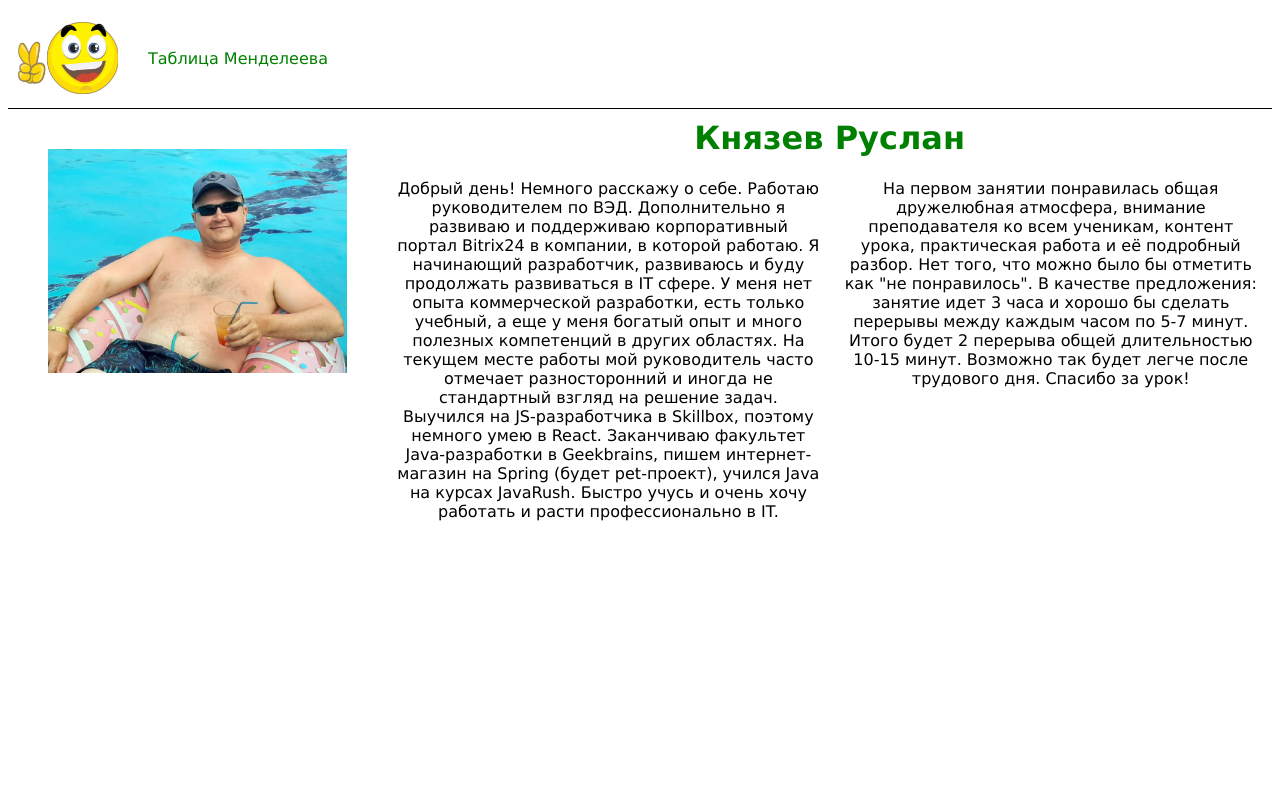
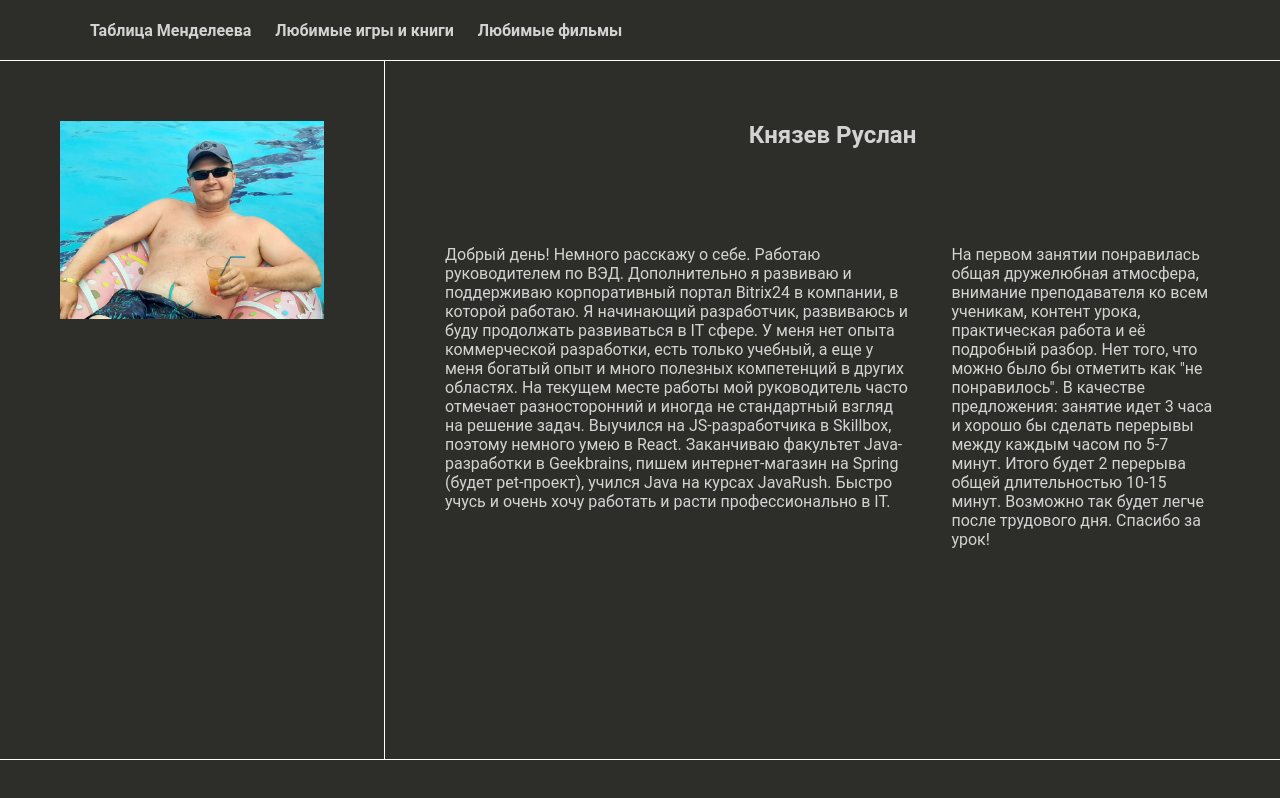
Before and after one commit to RuslanMGN174/homework_1, a plain HTML site: page homework_1/html/index.html in a window 1280 px wide. Drawn offline with Linux system fonts and the light colour scheme; a web font is replaced by a local one.

Commit message:
homework_3
structure of MySite changed by grid. Added links in header about books, films, games.

```diff
--- a/homework_1/css/styles.css
+++ b/homework_1/css/styles.css
@@ -1,83 +1,71 @@
+@import url('https://fonts.google.com/specimen/Roboto?subset=cyrillic-ext&noto.lang=bg_Cyrl&noto.script=Cyrl');
+
 body {
-    background: url(../img/fon.jpg);
+    display: grid;
+    grid-template-areas:
+    "header header "
+    "foto info"
+    "footer footer";
+    grid-template-rows: 60px 1fr;
+    grid-template-columns: 30% 1fr;
+    grid-gap: 1px;
+    height: 100vh;
+    margin: 0;
+}
+
+header, footer, section, nav, div {
+    padding: 20px;
+    background: #2d2e2a;
 }
 
 header {
-    height: 100px;
-    border-bottom: 1px solid;
+    grid-area: header;
     display: flex;
     flex-flow: row nowrap;
     justify-content: flex-start;
     align-items: center;
 }
 
-header div {
-    margin: 10px;
-}
-
-.logo {
-    width: 100px;
-    height: 72px;
-    background-size: cover;
-    background-image: url(../img/smile.png);
-    background-repeat: no-repeat;
-}
-
-.link {
-    display: block;
-    vertical-align: top;
-}
-
 a, a:visited {
     text-decoration: none;
-    color: green;
-    padding: 5px 0;
+    font-weight: 700;
+    padding: 10px;
+    color: lightgray;
 }
 
 a:hover {
-    border-bottom: 2px yellow solid;
+    border: 1px rgb(41, 120, 230) solid;
+    border-radius: 5px;
 }
 
 .photoFrame {
-    height: 540px;
-    float: left;
-    width: 30%;
-}
-
-.information {
-    height: 540px;
-    float: left;
-    width: 70%;
-}
-
-.fio {
-    height: 50px;
-    color: green;
-}
-
-.feedback, .personalInfo {
-    height: 490px;
-    float: left;
-    width: 50%;
-}
-
-.footer {
-    height: 100px;
-    float: left;
-    width: 100%;
+    grid-area: foto;
 }
 
 .photo {
-    height: 100%;
+    height: 200px;
     background-image: url(../img/photo.jpg);
     background-size: 100%;
     background-repeat: no-repeat;
     margin: 40px;
 }
 
-
-p, h1, a {
-    font-family: Geneva, Arial, Helvetica, sans-serif;
-    margin: 10px;
+.fio {
     text-align: center;
 }
+
+.info {
+    grid-area: info;
+    display: flex;
+    flex-wrap: nowrap;
+}
+
+h1, a, .about, .feedback {
+    font-family: 'Roboto', sans-serif;
+    border: none;
+    color: lightgray;
+}
+
+footer {
+    grid-area: footer;
+}
--- a/homework_1/html/index.html
+++ b/homework_1/html/index.html
@@ -13,39 +13,50 @@
     <div class="logo"></div>
     <div class="link">
         <a href="../../homework_2/Mendeleev_table/index.html">Таблица Менделеева</a>
+        <a href="../../homework_3/flex.html">Любимые игры и книги</a>
+        <a href="../../homework_3/grid.html">Любимые фильмы</a>
     </div>
 </header>
-<div class="photoFrame">
+<nav class="photoFrame">
     <div class="photo"></div>
-</div>
-<div class="information">
+</nav>
+<section class="information">
     <div class="fio">
         <h1>Князев Руслан</h1>
     </div>
+    <div class="info">
         <div class="personalInfo">
             <p class="about">
-            Добрый день! Немного расскажу о себе. Работаю руководителем по ВЭД. Дополнительно я развиваю и поддерживаю
+                Добрый день! Немного расскажу о себе. Работаю руководителем по ВЭД. Дополнительно я развиваю и
+                поддерживаю
                 корпоративный портал Bitrix24 в компании, в которой работаю.
-            Я начинающий разработчик, развиваюсь и буду продолжать развиваться в IT сфере. У меня нет опыта коммерческой
-            разработки, есть только учебный, а еще у меня богатый опыт и много полезных компетенций в других областях.
+                Я начинающий разработчик, развиваюсь и буду продолжать развиваться в IT сфере. У меня нет опыта
+                коммерческой
+                разработки, есть только учебный, а еще у меня богатый опыт и много полезных компетенций в других
+                областях.
                 На текущем месте работы мой руководитель часто отмечает разносторонний и иногда не стандартный взгляд на
                 решение задач.
-            Выучился на JS-разработчика в Skillbox, поэтому немного умею в React. Заканчиваю факультет Java-разработки в
+                Выучился на JS-разработчика в Skillbox, поэтому немного умею в React. Заканчиваю факультет
+                Java-разработки в
                 Geekbrains, пишем интернет-магазин на Spring (будет pet-проект), учился Java на курсах JavaRush.
                 Быстро учусь и очень хочу работать и расти профессионально в IT.
             </p>
         </div>
         <div class="feedback">
             <p>
-            На первом занятии понравилась общая дружелюбная атмосфера, внимание преподавателя ко всем ученикам, контент урока, практическая работа и её подробный разбор. Нет того, что можно было бы отметить как "не понравилось". В качестве предложения: занятие идет 3 часа и хорошо бы сделать перерывы между каждым часом по 5-7 минут. Итого будет 2 перерыва общей длительностью 10-15 минут. Возможно так будет легче после трудового дня. Спасибо за урок!
+                На первом занятии понравилась общая дружелюбная атмосфера, внимание преподавателя ко всем ученикам,
+                контент
+                урока, практическая работа и её подробный разбор. Нет того, что можно было бы отметить как "не
+                понравилось".
+                В качестве предложения: занятие идет 3 часа и хорошо бы сделать перерывы между каждым часом по 5-7
+                минут.
+                Итого будет 2 перерыва общей длительностью 10-15 минут. Возможно так будет легче после трудового дня.
+                Спасибо за урок!
             </p>
         </div>
     </div>
-<div class="footer">
-    <footer>
-
-    </footer>
-</div>
+</section>
+<footer></footer>
 
 </body>
 </html>
--- a/homework_2/styles/hamster.css
+++ b/homework_2/styles/hamster.css
@@ -3,7 +3,7 @@ table, td {
     border-collapse: collapse;
 }
 
-img,p{
-    vertical-align:middle;
-    display:inline-block;
+img {
+    vertical-align: middle;
+    display: inline-block;
 }
--- a/homework_3/src/styles/flex-grid.css
+++ b/homework_3/src/styles/flex-grid.css
@@ -105,5 +105,5 @@ div.film {
 
 
 .film-description p {
-    font-size: 1.1rem;
+    font-size: 1rem;
 }
```
Also changed, not shown: homework_2/hamster/index.html (+1 -1 lines), homework_3/flex.html (added, +81 -0 lines), homework_3/grid.html (renamed from homework_3/flex-grid.html, +0 -67 lines). Lines whose indentation alone changed are shown as unchanged.
